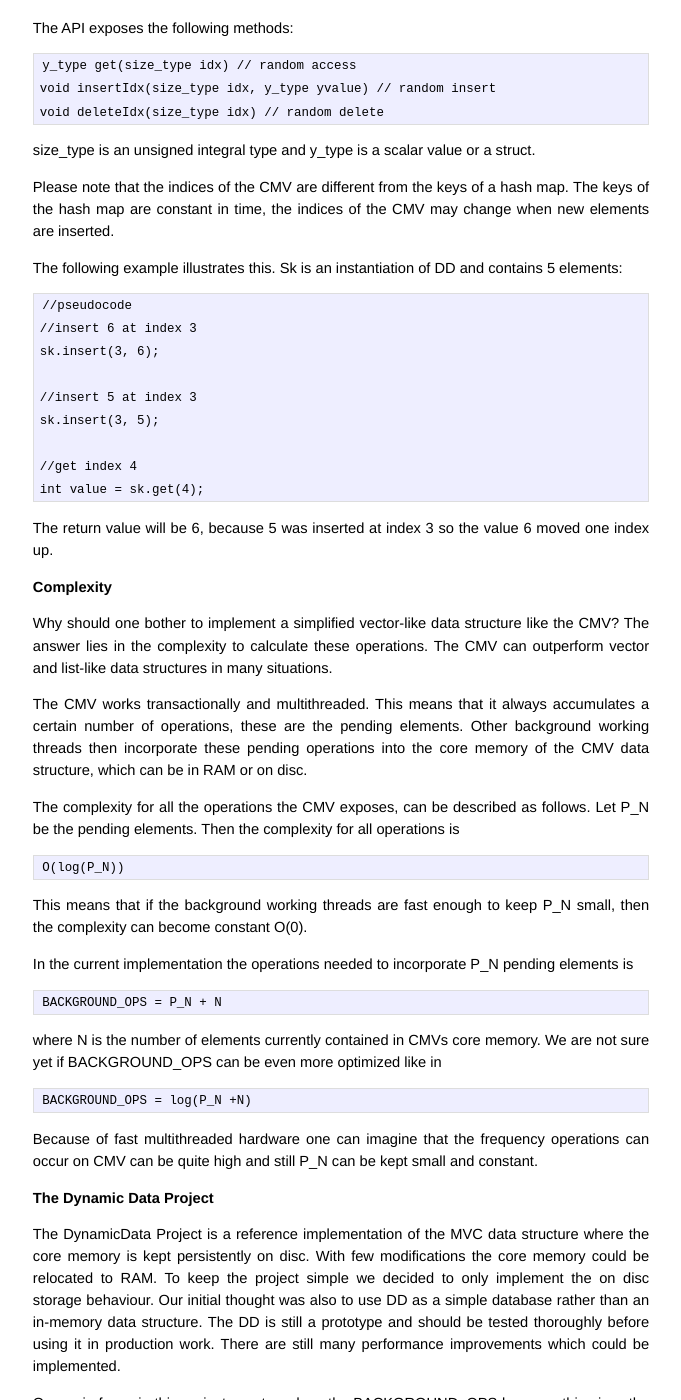
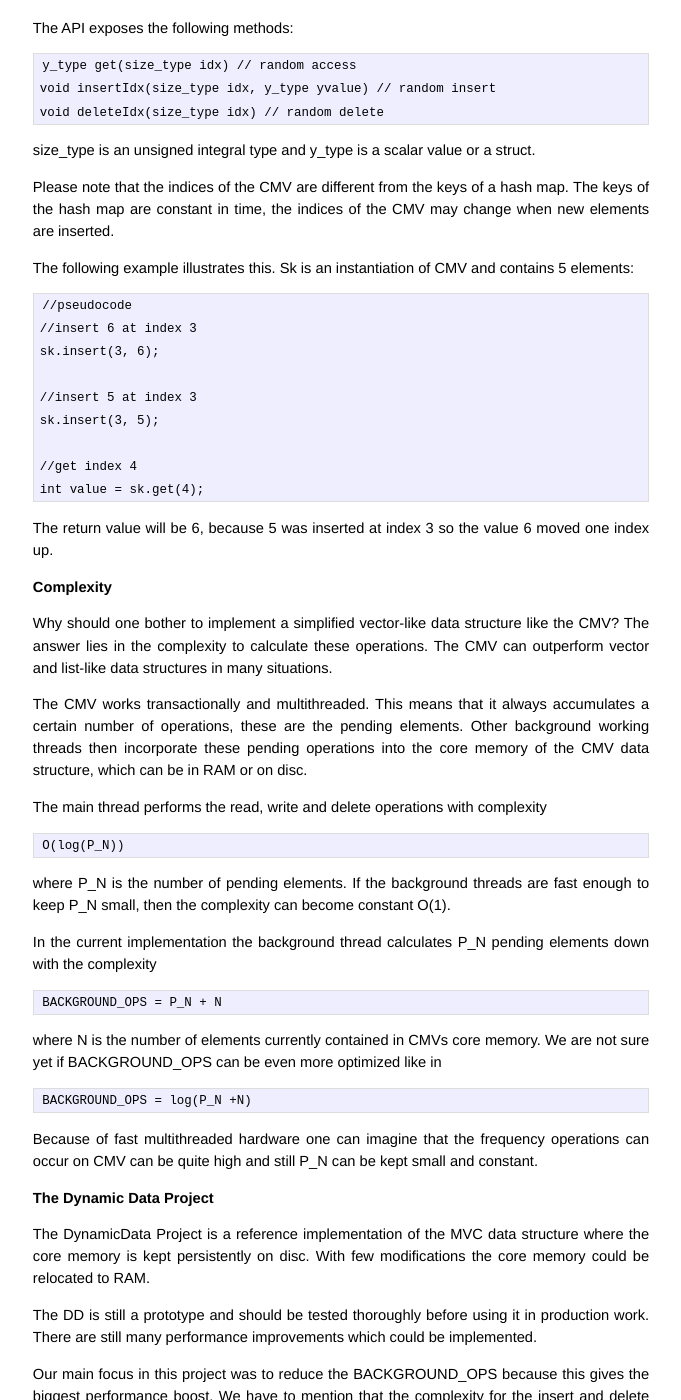
Before and after one commit to cleverandson/DynamicData, a Jekyll site: the page built from _posts/2013-3-4-manual.md, in a window 1280 px wide and 1400 px high, scrolled down 626 px. Shown: the whole window, without its empty margins (299-980 px from the left). Built offline with Jekyll 4.4.1, drawn with Linux system fonts in a browser that asks for light colours; Markdown is read by kramdown in place of the engine named in the settings.

Commit message:
more changes

```diff
--- a/_posts/2013-3-4-manual.md
+++ b/_posts/2013-3-4-manual.md
@@ -35,7 +35,7 @@ size_type is an unsigned integral type and y_type is a scalar value or a struct.
 Please note that the indices of the CMV are different from the keys of a hash map. The keys of the hash map are constant in time, the indices of the CMV may change when new elements are inserted.
 
 
-The following example illustrates this. Sk is an instantiation of DD and contains 5 elements:
+The following example illustrates this. Sk is an instantiation of CMV and contains 5 elements:
 
 	//pseudocode
 	//insert 6 at index 3
@@ -56,13 +56,14 @@ Why should one bother to implement a simplified vector-like data structure like
 
 The CMV works transactionally and multithreaded. This means that it always accumulates a certain number of operations, these are the pending elements. Other background working threads then incorporate these pending operations into the core memory of the CMV data structure, which can be in RAM or on disc.
 
-The complexity for all the operations the CMV exposes, can be described as follows. Let P_N be the pending elements. Then the complexity for all operations is
+
+The main thread performs the read, write and delete operations with complexity
 
 	O(log(P_N))
 
-This means that if the background working threads are fast enough to keep P_N small, then the complexity can become constant O(0).
+where P_N is the number of pending elements. If the background threads are fast enough to keep P_N small, then the complexity can become constant O(1).
 
-In the current implementation the operations needed to incorporate P_N pending elements is
+In the current implementation the background thread calculates P_N pending elements down with the complexity
 
 	BACKGROUND_OPS = P_N + N
 
@@ -74,7 +75,9 @@ Because of fast multithreaded hardware one can imagine that the frequency operat
 
 ### The Dynamic Data Project
 
-The DynamicData Project is a reference implementation of the MVC data structure where the core memory is kept persistently on disc. With few modifications the core memory could be relocated to RAM. To keep the project simple we decided to only implement the on disc storage behaviour. Our initial thought was also to use DD as a simple database rather than an in-memory data structure. The DD is still a prototype and should be tested thoroughly before using it in production work. There are still many performance improvements which could be implemented.
+The DynamicData Project is a reference implementation of the MVC data structure where the core memory is kept persistently on disc. With few modifications the core memory could be relocated to RAM.
+
+The DD is still a prototype and should be tested thoroughly before using it in production work. There are still many performance improvements which could be implemented.
 
 Our main focus in this project was to reduce the BACKGROUND_OPS because this gives the biggest performance boost. We have to mention that the complexity for the insert and delete operations is O(log(P_N) + P_N) rather than O(log(P_N)). But this shortcoming could be overcome if we used a special skip list in our implementation.
 
```
